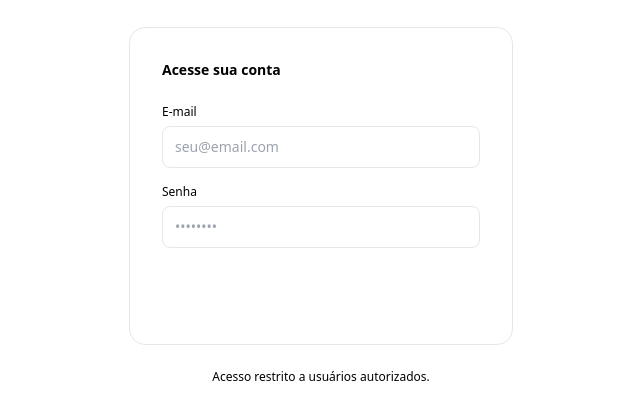
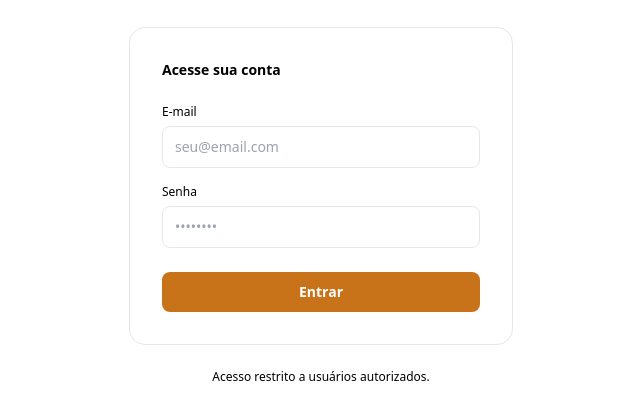
Before and after one commit to franciscograveli/ecommerce-trab, a PHP site: page /index.html in a window 1280 px wide. Shown: the part 236-656 px from the top of the page, without its empty margins (319-959 px from the left). Run offline with PHP 8.4, Linux system fonts and the light colour scheme; some libraries are stand-ins or nearby versions.

Commit message:
fix: ajustar css login btn

```diff
--- a/frontend/css/base.css
+++ b/frontend/css/base.css
@@ -121,3 +121,7 @@
   margin-top: var(--topbar-h);
   min-height: calc(100vh - var(--topbar-h));
 }
+
+.bg-brand-primary {
+  background-color: rgb(var(--brand-primary-rgb));
+}
```
